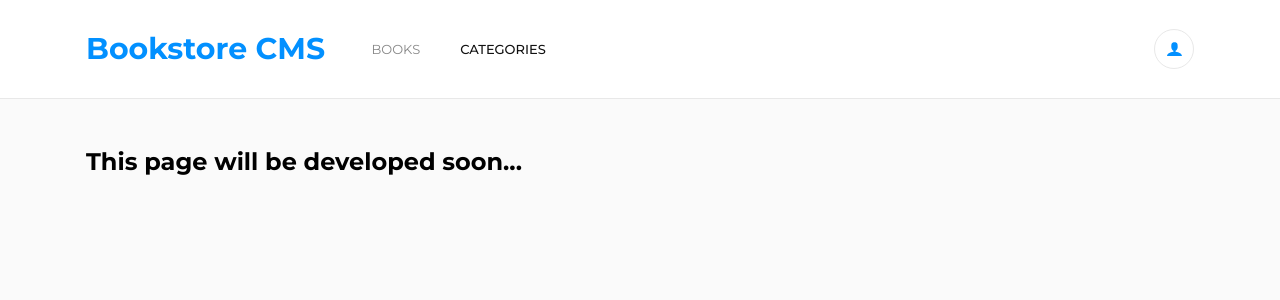
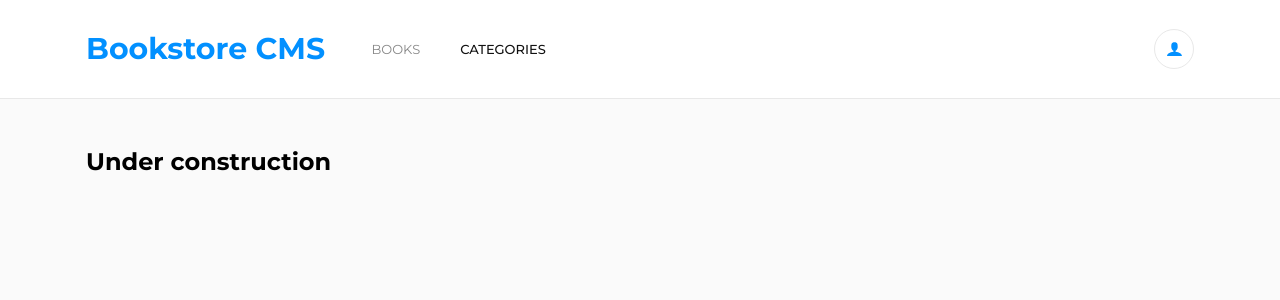
Before and after one commit to NitBravoA92/bookstore, a React (Create React App) app: page /categories in a window 1280 px wide. Shown: the top 300 px of the page. Built offline with nearby package versions, Linux system fonts and the light colour scheme.

Commit message:
Import and use the categories state in the Categories page

```diff
--- a/src/pages/Categories.jsx
+++ b/src/pages/Categories.jsx
@@ -1,13 +1,21 @@
-import Layout from './Layout';
+import { useSelector, useDispatch } from "react-redux";
+import Layout from "./Layout";
 
-const Categories = () => (
+const Categories = () => {
+  const dispatch = useDispatch();
+  dispatch({ type: "categories/getStatus" });
+
+  const categories = useSelector((state) => state.categories);
+
+  return (
     <Layout>
       <section className="page" id="categories">
         <div className="container">
-        <h2>This page will be developed soon...</h2>
+          <h2>{categories}</h2>
         </div>
       </section>
     </Layout>
   );
+};
 
 export default Categories;
```
Lines whose indentation alone changed are shown as unchanged.
